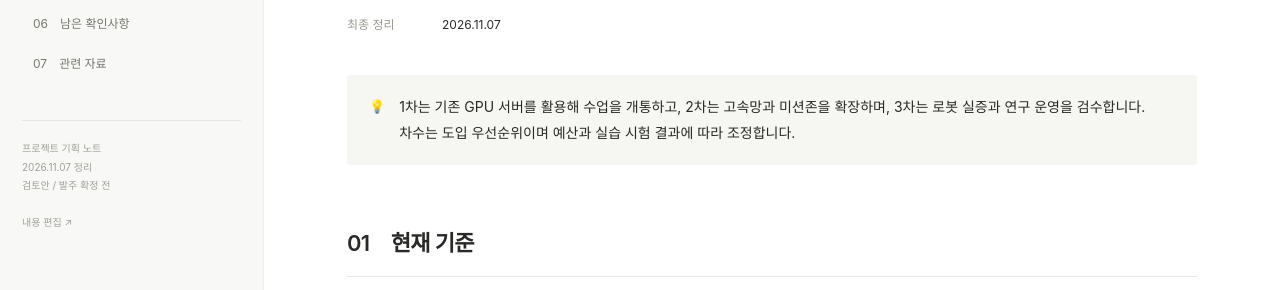
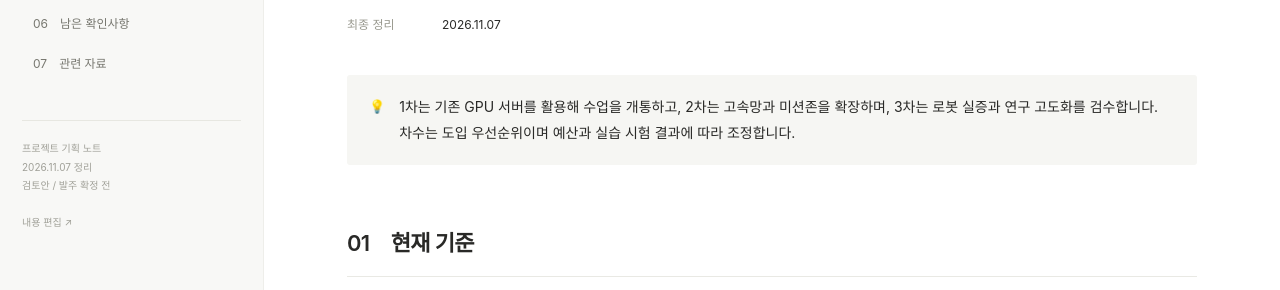
Before and after one commit to Ddaeunn425/ddaeunn425.github.io, a Jekyll site: the page built from hsu-pac.html, in a window 1280 px wide and 900 px high. Shown: the part 410-700 px from the top of the window. Built offline with Jekyll 4.4.1, drawn with Linux system fonts in a browser that asks for light colours.

Commit message:
Update _data/hsu.json (via Pages CMS)

```diff
--- a/_data/hsu.json
+++ b/_data/hsu.json
@@ -3,7 +3,7 @@
   "author": "권다은 · 한성대학교 미래모빌리티학과",
   "basis": "RFI v1.2 · 네트컴시스템 기존 견적 · 구축계획서_v4 · HSU-PAC 테스트베드 네트워크 구축 요구사양서",
   "updated": "2026.11.07",
-  "summary": "<p>1차는 기존 GPU 서버를 활용해 수업을 개통하고, 2차는 고속망과 미션존을 확장하며, 3차는 로봇 실증과 연구 운영을 검수합니다. 차수는 도입 우선순위이며 예산과 실습 시험 결과에 따라 조정합니다.</p>",
+  "summary": "<p>1차는 기존 GPU 서버를 활용해 수업을 개통하고, 2차는 고속망과 미션존을 확장하며, 3차는 로봇 실증과 연구 고도화를 검수합니다. 차수는 도입 우선순위이며 예산과 실습 시험 결과에 따라 조정합니다.</p>",
   "overview": "<ul><li><p><strong>기존 교내 GPU 서버 우선 활용.</strong> RTX PRO 6000 Blackwell 96GB급 GPU 4장(합계 384GB), CPU 64코어, RAM 512GB, Kubernetes 운영 중. 별도 계정으로 접속하며 신규 GPU 서버는 사용률 검증 후 증설을 판단합니다.</p></li><li><p><strong>세 제품은 유지.</strong> C9300X-48HX-E · CW9800L · CW9176I를 구매 기준으로 정리합니다.</p></li><li><p><strong>코어는 추가 추천 단계.</strong> N9K-C93240YC-FX2를 검토하며 교수님 확정 제품과 구분합니다.</p></li><li><p><strong>40/100G 연결 요구 유지.</strong> 실제 연결 방식은 서버 포트·거리·기존 교내망 경로를 확인해 결정합니다.</p></li><li><p><strong>최종 수량.</strong> 코어 1대 · 집선 2대 · 컨트롤러 1대 · AP 6대.</p></li></ul><p>이 페이지는 통신망 구축을 구체화한 노트입니다. 실험·시나리오 실습공간과 인테리어의 상세 배치·공사비는 아직 포함하지 않습니다.</p>",
   "phases": [
     {
```
